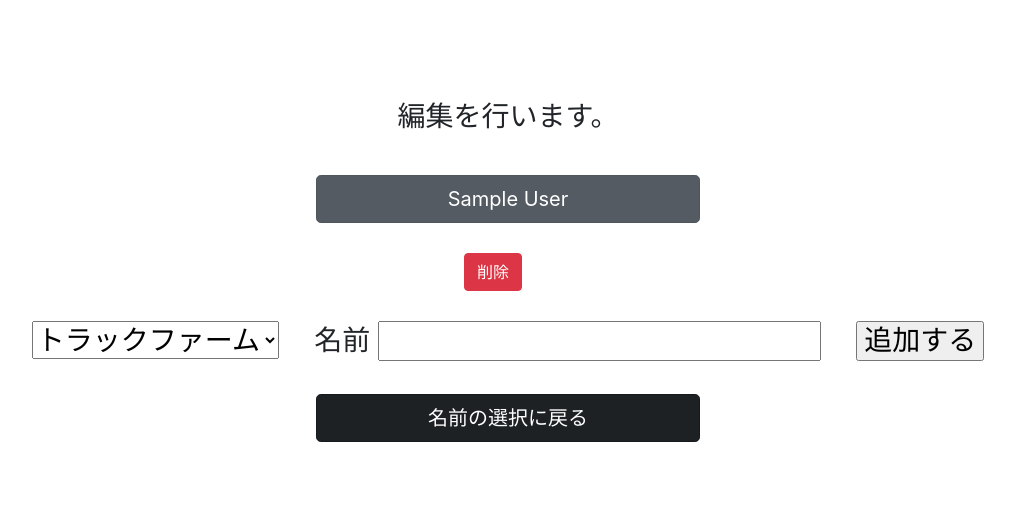
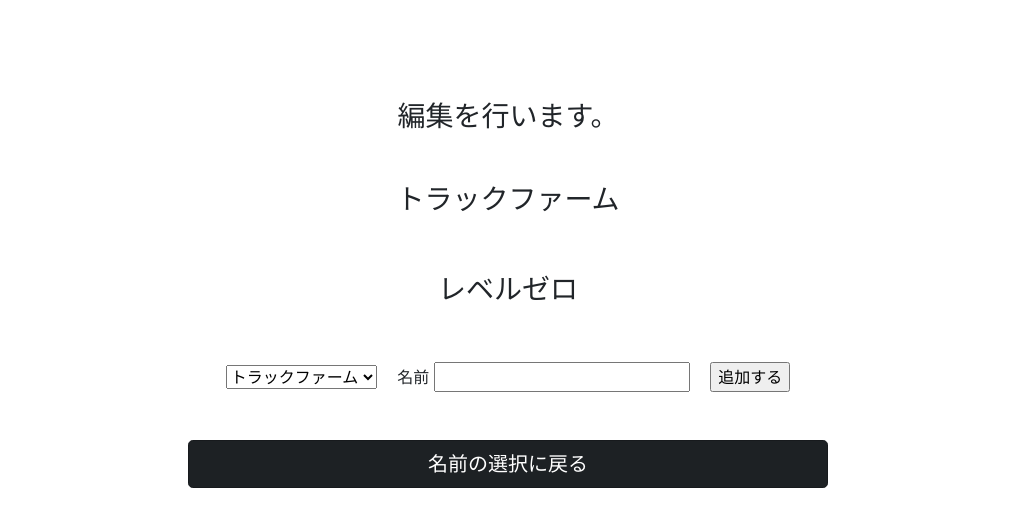
Before and after one commit to shunsuke-tomisako/kintai, a PHP site: page /modify.php in a window 1280 px wide. Shown: the part 44-571 px from the top of the page, without its empty margins (132-1147 px from the left). Run offline with PHP 8.4, Linux system fonts and the light colour scheme; tables that the repository leaves empty or names only in its code hold one stand-in row (values such as "Sample post").

Commit message:
20210518_2

```diff
--- a/modify.php
+++ b/modify.php
@@ -21,11 +21,15 @@
   $dbh = new PDO($dsn,$user,$password);
   $dbh->setAttribute(PDO::ATTR_ERRMODE,PDO::ERRMODE_EXCEPTION);
 
-  $sql = 'SELECT * FROM users';
+  $sql = 'SELECT * FROM users WHERE company_name="トラックファーム"';
   $stmt = $dbh->prepare($sql);
   $stmt->execute();
   $trackfarm_kintai_list = $stmt->fetchAll(PDO::FETCH_ASSOC);
 
+  $sql2 = 'SELECT * FROM users WHERE company_name="レベルゼロ"';
+  $stmt2 = $dbh->prepare($sql2);
+  $stmt2->execute();
+  $trackfarm_kintai_list2 = $stmt2->fetchAll(PDO::FETCH_ASSOC);
 
   $value = "";
   if (isset($_POST["value"])) {
@@ -33,7 +37,6 @@
   }
 
   if ($value == 1) {
-    // echo $_POST['name'];
     $sql = 'DELETE FROM users WHERE (name) = ("'.$_POST['name'].'")';
     $stmt = $dbh->prepare($sql);
     $stmt->execute();
@@ -48,16 +51,32 @@
   }
   ?>
 
+  <h3>トラックファーム</h3><br>
   <?php foreach ($trackfarm_kintai_list as $trackfarm_kintai_rec) { ?>
-    <a href="" class="btn btn-secondary btn-lg active" role="button" aria-pressed="true"><?php echo $trackfarm_kintai_rec['name']; ?></a>
-    <form action="./modify.php" method="post" onSubmit="return checkDelete()">
-      <input type="hidden" name="value" value="1">
-      <input type="hidden" name="name" value="<?php echo $trackfarm_kintai_rec['name']; ?>">
-      <input type="submit" value="削除" class="btn btn-danger">
-    </form>
-    <!-- <button class="btn btn-danger" name="value" value="1" onClick="return checkDelete()">削除</button> -->
+    <div class="parent">
+      <a href="" class="btn btn-secondary btn-lg active" role="button" aria-pressed="true"><?php echo $trackfarm_kintai_rec['name']; ?></a>
+      <form action="./modify.php" method="post" onSubmit="return checkDelete()" class="child">
+        <input type="hidden" name="value" value="1">
+        <input type="hidden" name="name" value="<?php echo $trackfarm_kintai_rec['name']; ?>">
+        <input type="submit" value="削除" class="btn btn-danger">
+      </form>
+    </div>
   <?php } ?>
-
+  <br>
+  <h3>レベルゼロ</h3><br>
+  <?php foreach ($trackfarm_kintai_list2 as $trackfarm_kintai_rec2) { ?>
+    <div class="parent">
+      <a href="" class="btn btn-secondary btn-lg active" role="button" aria-pressed="true"><?php echo $trackfarm_kintai_rec2['name']; ?></a>
+      <div class="child">
+        <form action="./modify.php" method="post" onSubmit="return checkDelete()">
+          <input type="hidden" name="value" value="1">
+          <input type="hidden" name="name" value="<?php echo $trackfarm_kintai_rec2['name']; ?>">
+          <input type="submit" value="削除" class="btn btn-danger">
+        </form>
+      </div>
+    </div>
+  <?php } ?>
+  <br>
   <form action="./modify.php" method="post" onSubmit="return checkSubmit()">
     <input type="hidden" name="value" value="2">
     <select name="company_name">
@@ -67,7 +86,7 @@
     　名前 <input type="text" name="name">
     　<input type="submit" value="追加する">
   </form>
-  <br>
+  <br><br>
 
   <?php
   if ($value == 2 && $_POST["name"] == "") {
--- a/style_home.css
+++ b/style_home.css
@@ -18,11 +18,15 @@ a {
   margin-left: 30px;
   margin-right: 30px;
   margin-bottom: 30px;
-  width: 30%;
+  width: 50%;
 }
 
-.btn-danger {
-  margin-left: -10px;
-  margin-right: 20px;
-  margin-bottom: 30px;
+.parent {
+  position: relative;
 }
+
+.child {
+  position: absolute;
+  top: 4%;
+  right: 15%;
+}
```
Also changed, not shown: home.php (+13 -3 lines).
